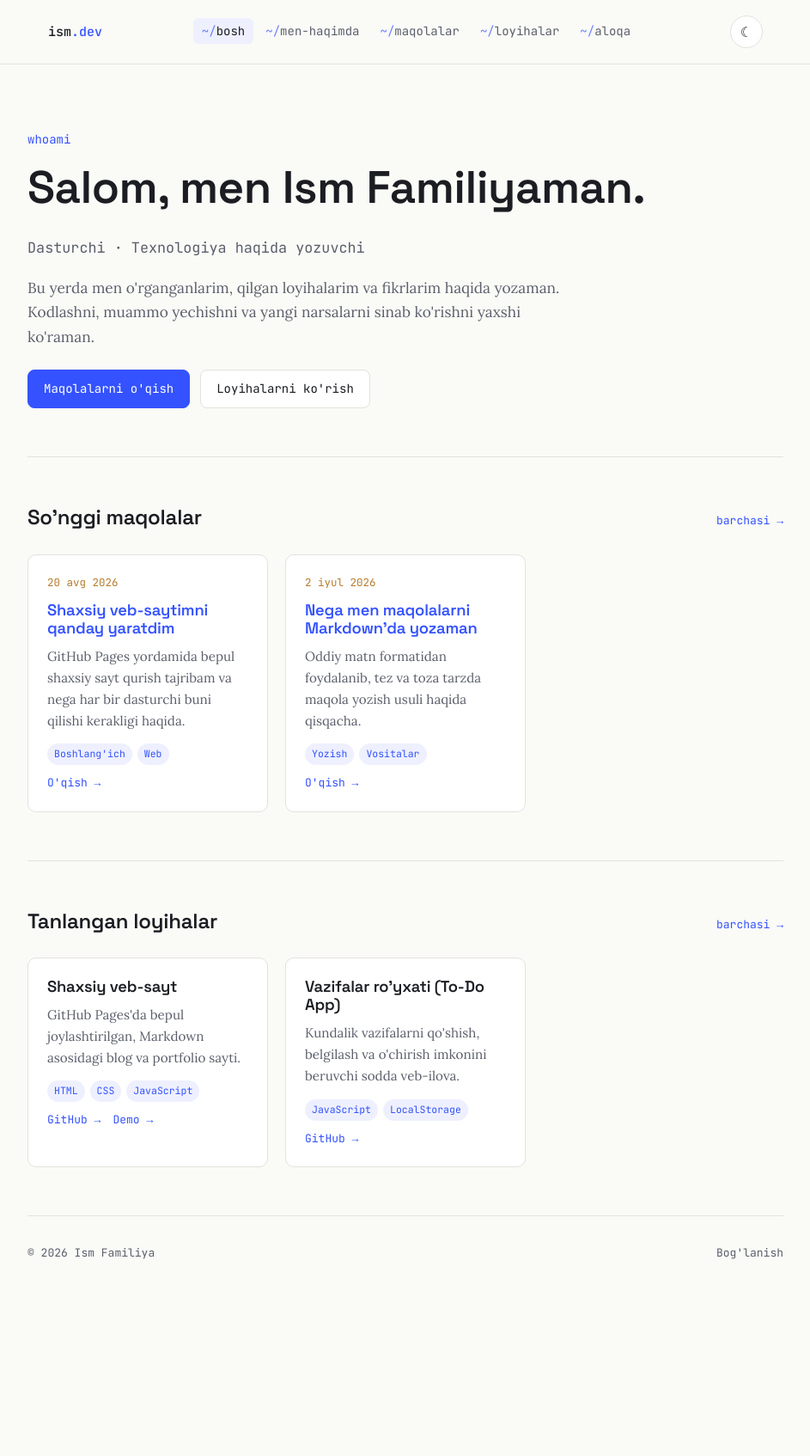
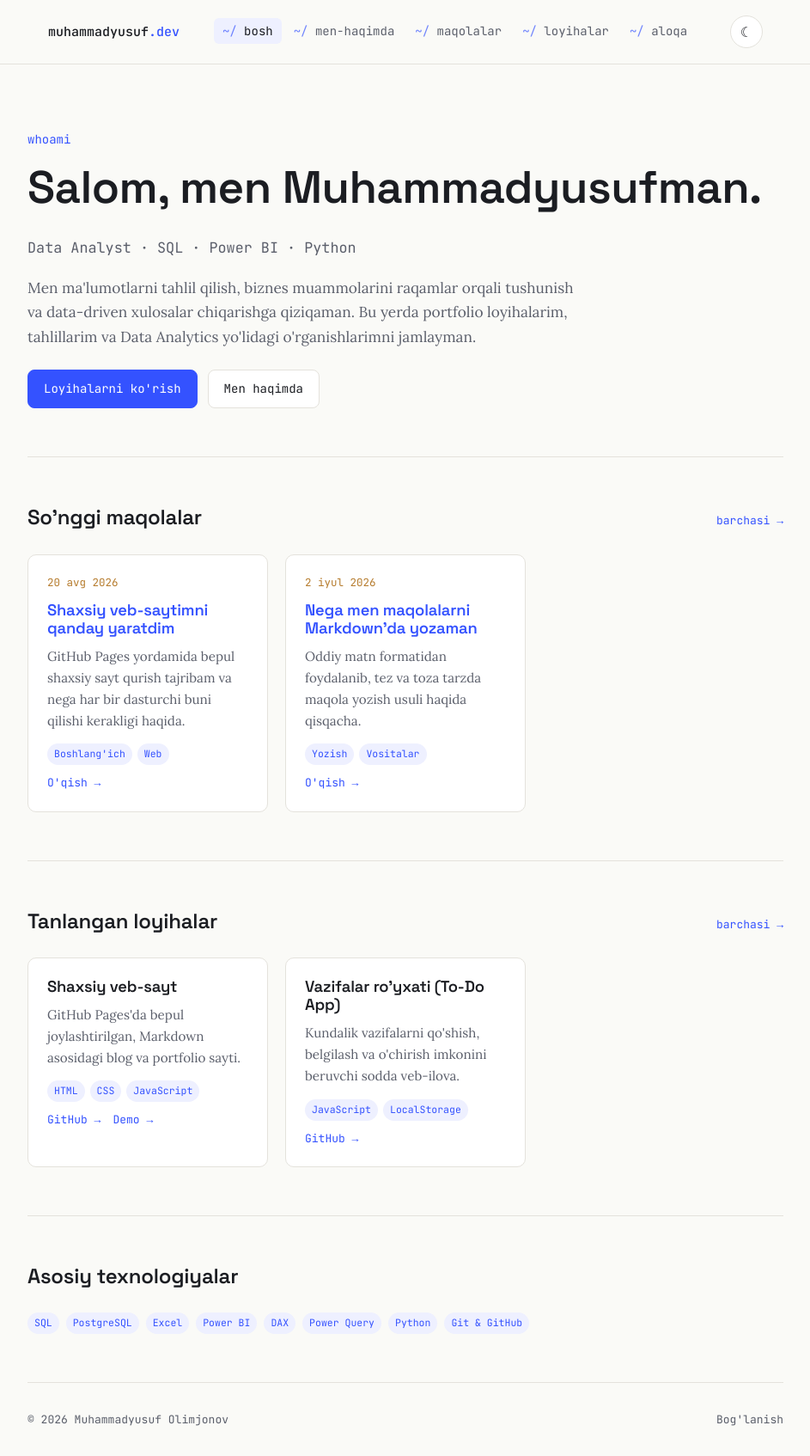
Before and after one commit to writingtask2free4-ai/writingtask2free4-ai.github.io, a plain HTML site: page index.html in a window 1280 px wide. Shown: the whole page at 86% size, without its empty margins (168-1111 px from the left). Before the commit the page ends 1500 px from the top, so only its background shows below. Drawn offline with Linux system fonts and the light colour scheme.

Commit message:
Update index.html

```diff
--- a/index.html
+++ b/index.html
@@ -1,81 +1,311 @@
 <!DOCTYPE html>
 <html lang="uz" data-theme="light">
 <head>
+
 <meta charset="UTF-8">
 <meta name="viewport" content="width=device-width, initial-scale=1.0">
-<title>Ism Familiya — Dasturchi va Yozuvchi</title>
-<meta name="description" content="Ism Familiyaning shaxsiy sayti: dasturlash, texnologiya va shaxsiy tajribalar haqida maqolalar, shuningdek loyihalar portfoliosi.">
+
+<title>Muhammadyusuf Olimjonov — Data Analyst</title>
+
+<meta
+  name="description"
+  content="Muhammadyusuf Olimjonov — Data Analyst. SQL, Excel, Power BI va Python yordamida ma'lumotlarni tahlil qiladi va biznes muammolariga data-driven yechimlar izlaydi."
+>
+
 <meta name="theme-color" content="#3452FF">
 
-<!-- Ijtimoiy tarmoqlarda ulashilganda chiroyli ko'rinishi uchun -->
-<meta property="og:title" content="Ism Familiya — Dasturchi va Yozuvchi">
-<meta property="og:description" content="Maqolalar va loyihalar to'plangan shaxsiy sayt.">
+<!-- Open Graph -->
+<meta property="og:title" content="Muhammadyusuf Olimjonov — Data Analyst">
+
+<meta
+  property="og:description"
+  content="Data Analytics portfolio: loyihalar, tahlillar va o'rganishlar."
+>
+
 <meta property="og:type" content="website">
 
+
 <link rel="preconnect" href="https://fonts.googleapis.com">
-<link rel="preconnect" href="https://fonts.gstatic.com" crossorigin>
-<link href="https://fonts.googleapis.com/css2?family=Space+Grotesk:wght@500;600;700&family=Lora:ital,wght@0,400;0,500;1,400&family=JetBrains+Mono:wght@400;500&display=swap" rel="stylesheet">
+
+<link
+  rel="preconnect"
+  href="https://fonts.gstatic.com"
+  crossorigin
+>
+
+<link
+  href="https://fonts.googleapis.com/css2?family=Space+Grotesk:wght@500;600;700&family=Lora:ital,wght@0,400;0,500;1,400&family=JetBrains+Mono:wght@400;500&display=swap"
+  rel="stylesheet"
+>
+
 <link rel="stylesheet" href="assets/css/style.css">
+
 </head>
+
+
 <body>
 
+
 <header class="site-header">
+
   <div class="nav-wrap">
-    <a href="index.html" class="logo">ism<span>.dev</span></a>
-    <button class="nav-toggle" id="nav-toggle" aria-label="Menyuni ochish">☰</button>
+
+    <a href="index.html" class="logo">
+      muhammadyusuf<span>.dev</span>
+    </a>
+
+    <button
+      class="nav-toggle"
+      id="nav-toggle"
+      aria-label="Menyuni ochish"
+    >
+      ☰
+    </button>
+
+
     <ul class="nav-links" id="nav-links">
-      <li><a href="index.html" aria-current="page">bosh</a></li>
-      <li><a href="about.html">men-haqimda</a></li>
-      <li><a href="articles/index.html">maqolalar</a></li>
-      <li><a href="projects/index.html">loyihalar</a></li>
-      <li><a href="contact.html">aloqa</a></li>
+
+      <li>
+        <a href="index.html" aria-current="page">
+          bosh
+        </a>
+      </li>
+
+      <li>
+        <a href="about.html">
+          men-haqimda
+        </a>
+      </li>
+
+      <li>
+        <a href="articles/index.html">
+          maqolalar
+        </a>
+      </li>
+
+      <li>
+        <a href="projects/index.html">
+          loyihalar
+        </a>
+      </li>
+
+      <li>
+        <a href="contact.html">
+          aloqa
+        </a>
+      </li>
+
     </ul>
+
+
     <div class="nav-right">
-      <button id="theme-toggle" aria-label="Mavzuni almashtirish">☾</button>
+
+      <button
+        id="theme-toggle"
+        aria-label="Mavzuni almashtirish"
+      >
+        ☾
+      </button>
+
     </div>
+
   </div>
+
 </header>
 
+
+
 <main>
+
+
+<!-- HERO -->
+
 <section class="hero container">
-    <span class="prompt mono">whoami</span>
-    <h1>Salom, men Ism Familiyaman.</h1>
-    <p class="role">Dasturchi · Texnologiya haqida yozuvchi</p>
-    <p class="lead">Bu yerda men o'rganganlarim, qilgan loyihalarim va fikrlarim haqida yozaman. Kodlashni, muammo yechishni va yangi narsalarni sinab ko'rishni yaxshi ko'raman.</p>
+
+  <span class="prompt mono">
+    whoami
+  </span>
+
+
+  <h1>
+    Salom, men Muhammadyusufman.
+  </h1>
+
+
+  <p class="role">
+    Data Analyst · SQL · Power BI · Python
+  </p>
+
+
+  <p class="lead">
+    Men ma'lumotlarni tahlil qilish, biznes muammolarini
+    raqamlar orqali tushunish va data-driven xulosalar
+    chiqarishga qiziqaman. Bu yerda portfolio loyihalarim,
+    tahlillarim va Data Analytics yo'lidagi o'rganishlarimni
+    jamlayman.
+  </p>
+
+
   <div class="cta-row">
-      <a href="articles/index.html" class="btn btn-primary">Maqolalarni o'qish</a>
-      <a href="projects/index.html" class="btn">Loyihalarni ko'rish</a>
+
+    <a
+      href="projects/index.html"
+      class="btn btn-primary"
+    >
+      Loyihalarni ko'rish
+    </a>
+
+
+    <a
+      href="about.html"
+      class="btn"
+    >
+      Men haqimda
+    </a>
+
   </div>
+
 </section>
 
+
+
+<!-- ARTICLES -->
+
 <section class="section container">
+
   <div class="section-head">
-      <h2>So'nggi maqolalar</h2>
-      <a class="see-all" href="articles/index.html">barchasi →</a>
+
+    <h2>
+      So'nggi maqolalar
+    </h2>
+
+    <a
+      class="see-all"
+      href="articles/index.html"
+    >
+      barchasi →
+    </a>
+
   </div>
-    <div class="card-grid" data-articles data-limit="3">
-      <p class="empty-state">Yuklanmoqda…</p>
+
+
+  <div
+    class="card-grid"
+    data-articles
+    data-limit="3"
+  >
+
+    <p class="empty-state">
+      Yuklanmoqda…
+    </p>
+
   </div>
+
 </section>
 
+
+
+<!-- PROJECTS -->
+
 <section class="section container">
+
   <div class="section-head">
-      <h2>Tanlangan loyihalar</h2>
-      <a class="see-all" href="projects/index.html">barchasi →</a>
+
+    <h2>
+      Tanlangan loyihalar
+    </h2>
+
+    <a
+      class="see-all"
+      href="projects/index.html"
+    >
+      barchasi →
+    </a>
+
   </div>
-    <div class="card-grid" data-projects data-limit="2">
-      <p class="empty-state">Yuklanmoqda…</p>
+
+
+  <div
+    class="card-grid"
+    data-projects
+    data-limit="2"
+  >
+
+    <p class="empty-state">
+      Yuklanmoqda…
+    </p>
+
   </div>
+
 </section>
+
+
+
+<!-- SKILLS -->
+
+<section class="section container">
+
+  <div class="section-head">
+
+    <h2>
+      Asosiy texnologiyalar
+    </h2>
+
+  </div>
+
+
+  <div class="skills-list">
+
+    <span class="tag">SQL</span>
+
+    <span class="tag">PostgreSQL</span>
+
+    <span class="tag">Excel</span>
+
+    <span class="tag">Power BI</span>
+
+    <span class="tag">DAX</span>
+
+    <span class="tag">Power Query</span>
+
+    <span class="tag">Python</span>
+
+    <span class="tag">Git &amp; GitHub</span>
+
+  </div>
+
+</section>
+
+
 </main>
 
+
+
 <footer class="site-footer container">
-  <span>© 2026 Ism Familiya</span>
-  <span><a href="contact.html">Bog'lanish</a></span>
+
+  <span>
+    © 2026 Muhammadyusuf Olimjonov
+  </span>
+
+
+  <span>
+
+    <a href="contact.html">
+      Bog'lanish
+    </a>
+
+  </span>
+
 </footer>
 
+
+
 <script src="assets/js/theme.js"></script>
+
 <script src="assets/js/articles.js"></script>
+
 <script src="assets/js/projects.js"></script>
+
+
 </body>
 </html>
```
Lines whose indentation alone changed are shown as unchanged.
